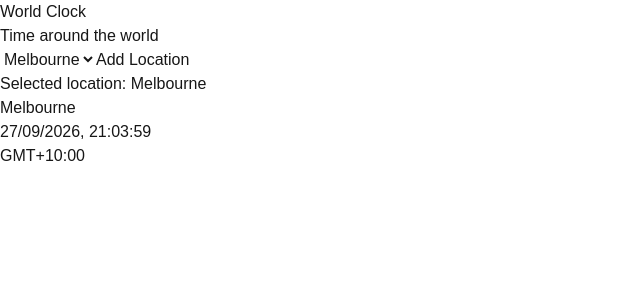
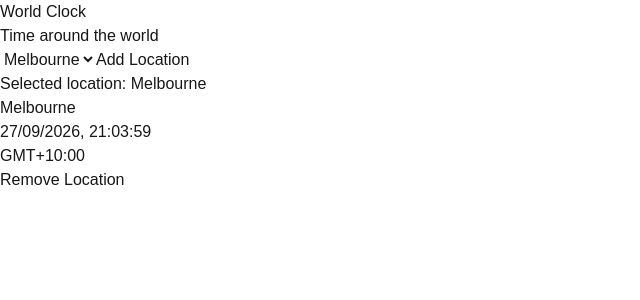
Before and after one commit to timeutility/timeflow-ai, a Next.js app: page /world-clock in a window 1280 px wide. Both pictures are taken after a click on the button "Add Location". Shown: the top 300 px of the page, without its empty margins (0-640 px from the left). Built offline with nearby package versions, Linux system fonts and the light colour scheme.

Commit message:
Add World Clock location removal

```diff
--- a/src/app/world-clock/WorldClockExperience.tsx
+++ b/src/app/world-clock/WorldClockExperience.tsx
@@ -22,7 +22,12 @@ const addSelectedLocation = () => {
   if (!addedLocationIds.includes(selectedLocationId)) {
     setAddedLocationIds([...addedLocationIds, selectedLocationId]);
   }
-  };
+};
+const removeLocation = (locationId: string) => {
+  setAddedLocationIds(
+    addedLocationIds.filter((addedLocationId) => addedLocationId !== locationId),
+  );
+};
 return (
   <div>
     <select
@@ -60,6 +65,9 @@ return (
       entityId={location.entity_id}
       ianaIdentifier={timezone.iana_identifier}
     />
+    <button type="button" onClick={() => removeLocation(location.entity_id)}>
+  Remove Location
+</button>
   </div>
 );
 })}
```
